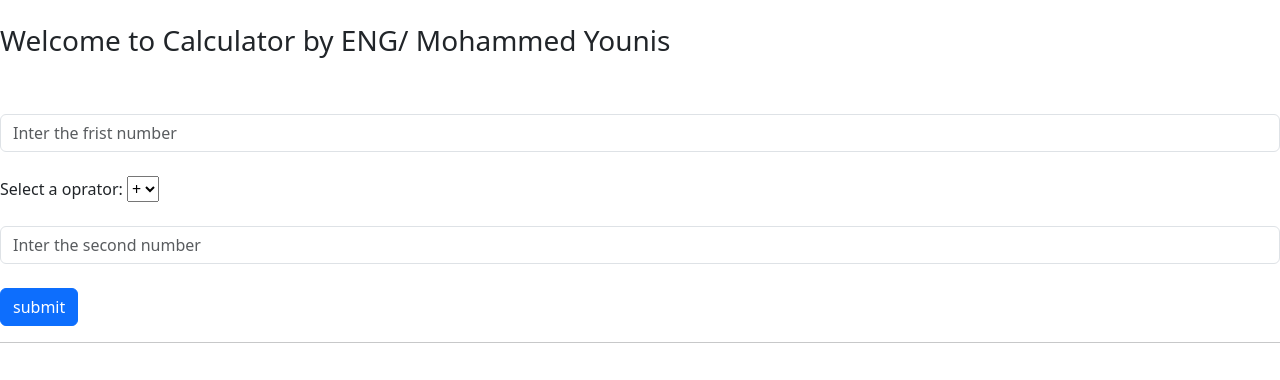
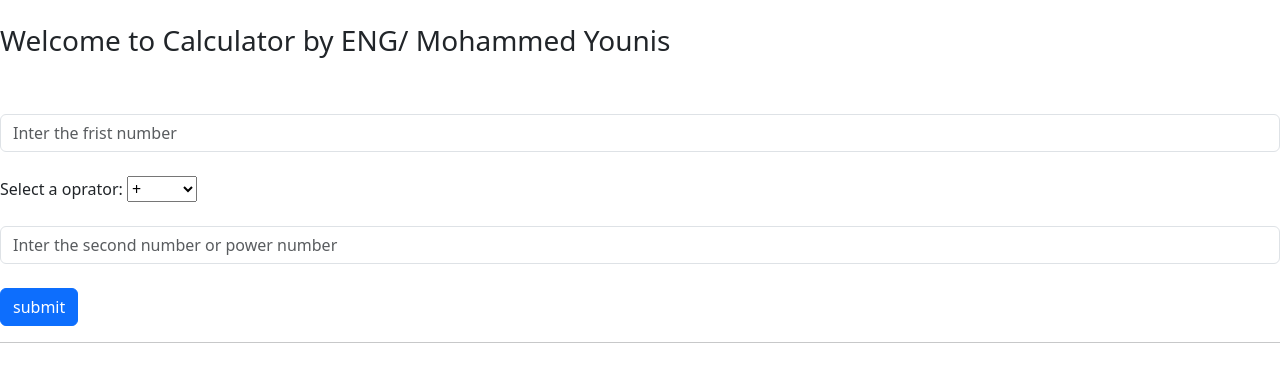
Before and after one commit to DevMo7md/CalcSite, a Django app: page / in a window 1280 px wide. Shown: the part 116-496 px from the top of the page. Run offline with Django 5.2, Linux system fonts and the light colour scheme.

Commit message:
add power function

```diff
--- a/calcApp/views.py
+++ b/calcApp/views.py
@@ -32,6 +32,11 @@ def home(request):
                 context = {'result': result}
                 return render(request, 'home.html', context)
 
+            elif opr == 'power':
+                result = float(snum) ** float(lnum)
+                context = {'result': result}
+                return render(request, 'home.html', context)
+
             else:
                 return render(request, 'home.html')
 
--- a/templates/home.html
+++ b/templates/home.html
@@ -74,8 +74,9 @@
           <option value="minus">-</option>
           <option value="multiply">x</option>
           <option value="devide">/</option>
+          <option value="power">Power</option>
       </select><br><br>
-      <input type="number" class="form-control" name="lnum" placeholder="Inter the second number"><br>
+      <input type="number" class="form-control" name="lnum" placeholder="Inter the second number or power number"><br>
       <input type="submit" class="btn btn-primary" value="submit"><br>
       <hr>
       <br><h2>result is : {{result}}</h2>
```
